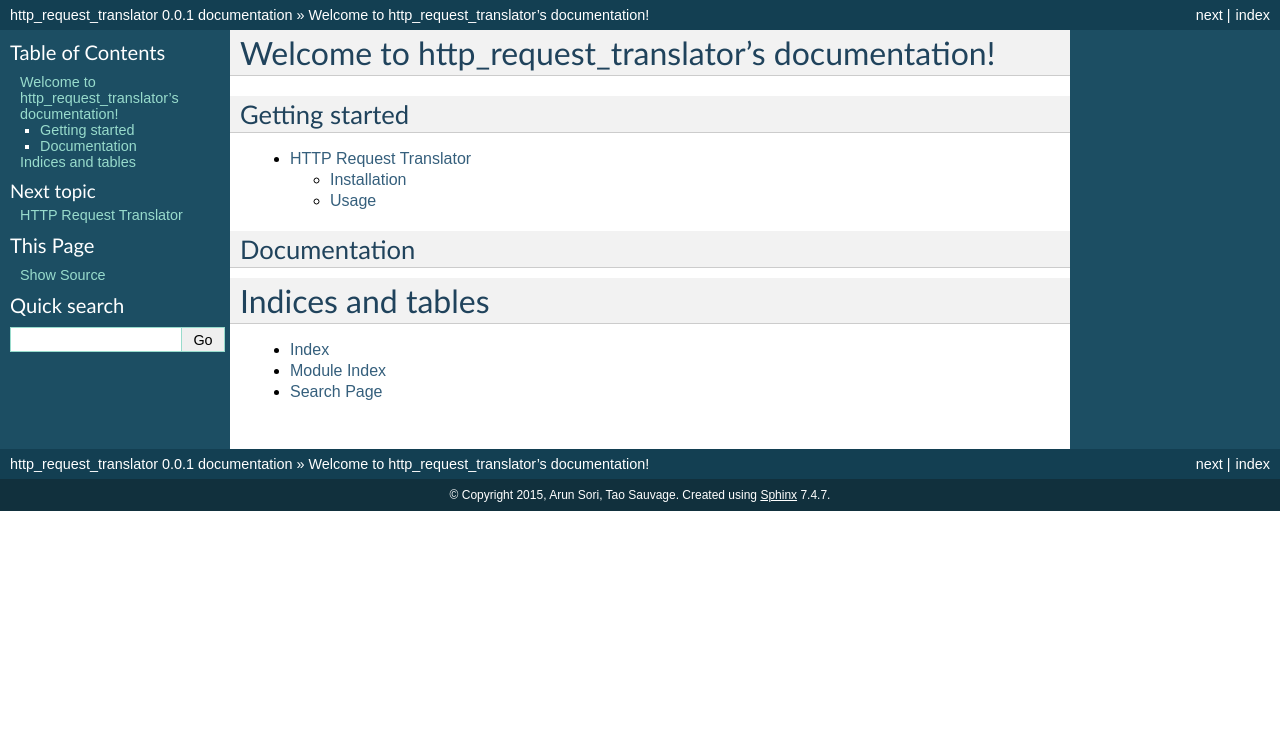
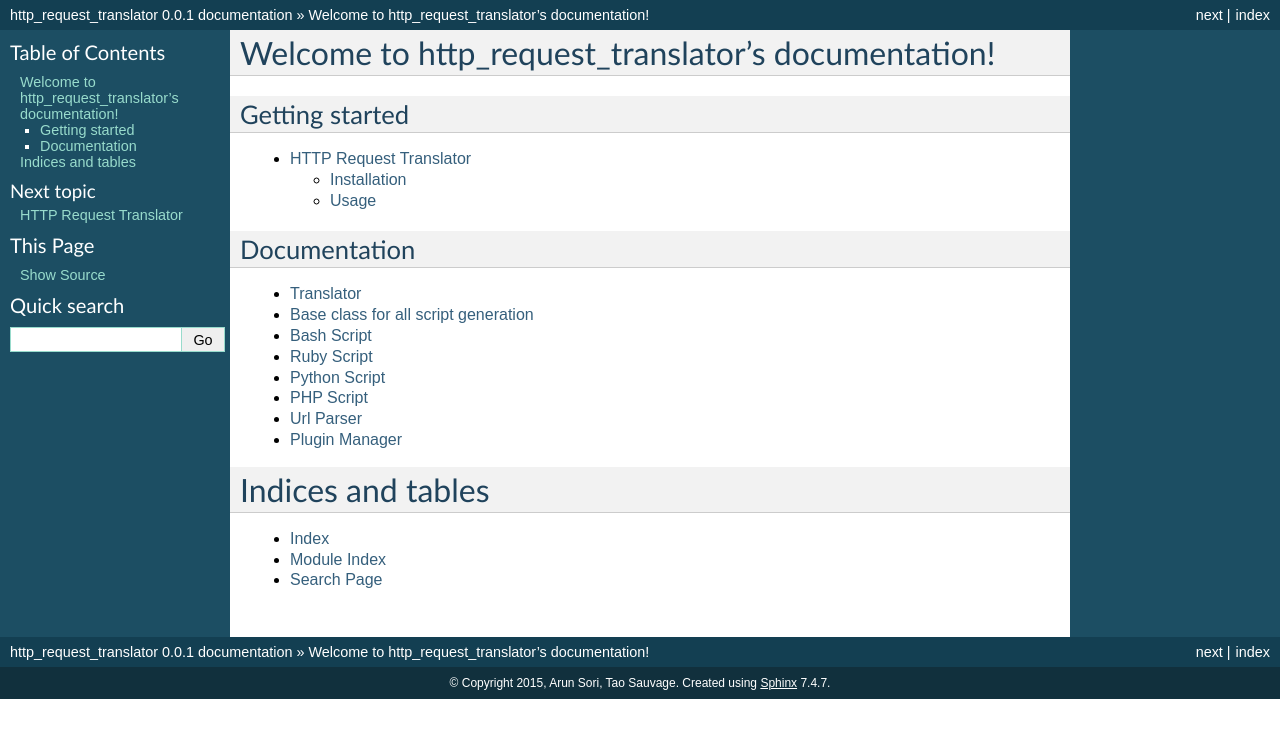
Before and after one commit to owtf/http-request-translator, a Sphinx documentation site: the page built from docs/source/index.rst, in a window 1280 px wide. Shown: the top 738 px of the page. Built offline with Sphinx 7.4.7, drawn with Linux system fonts in a browser that asks for light colours.

Commit message:
Add docs for specific files

```diff
--- a/docs/source/conf.py
+++ b/docs/source/conf.py
@@ -266,3 +266,4 @@ texinfo_documents = [
 
 # Example configuration for intersphinx: refer to the Python standard library.
 intersphinx_mapping = {'http://docs.python.org/': None}
+sys.path.insert(0, '../../http-request-translator')
--- a/docs/source/index.rst
+++ b/docs/source/index.rst
@@ -22,6 +22,14 @@ Documentation
 .. toctree::
     :maxdepth: 2
 
+    translator
+    base
+    bash_script
+    ruby_script
+    python_script
+    php_script
+    url
+    plugin_manager
 
 Indices and tables
 ==================
```
Also changed, not shown: docs/source/base.rst (added, +10 -0 lines), docs/source/bash_script.rst (added, +10 -0 lines), docs/source/php_script.rst (added, +10 -0 lines), docs/source/plugin_manager.rst (added, +8 -0 lines), docs/source/python_script.rst (added, +10 -0 lines), docs/source/ruby_script.rst (added, +10 -0 lines), docs/source/translator.rst (added, +12 -0 lines), docs/source/url.rst (added, +10 -0 lines), 1 other file.
